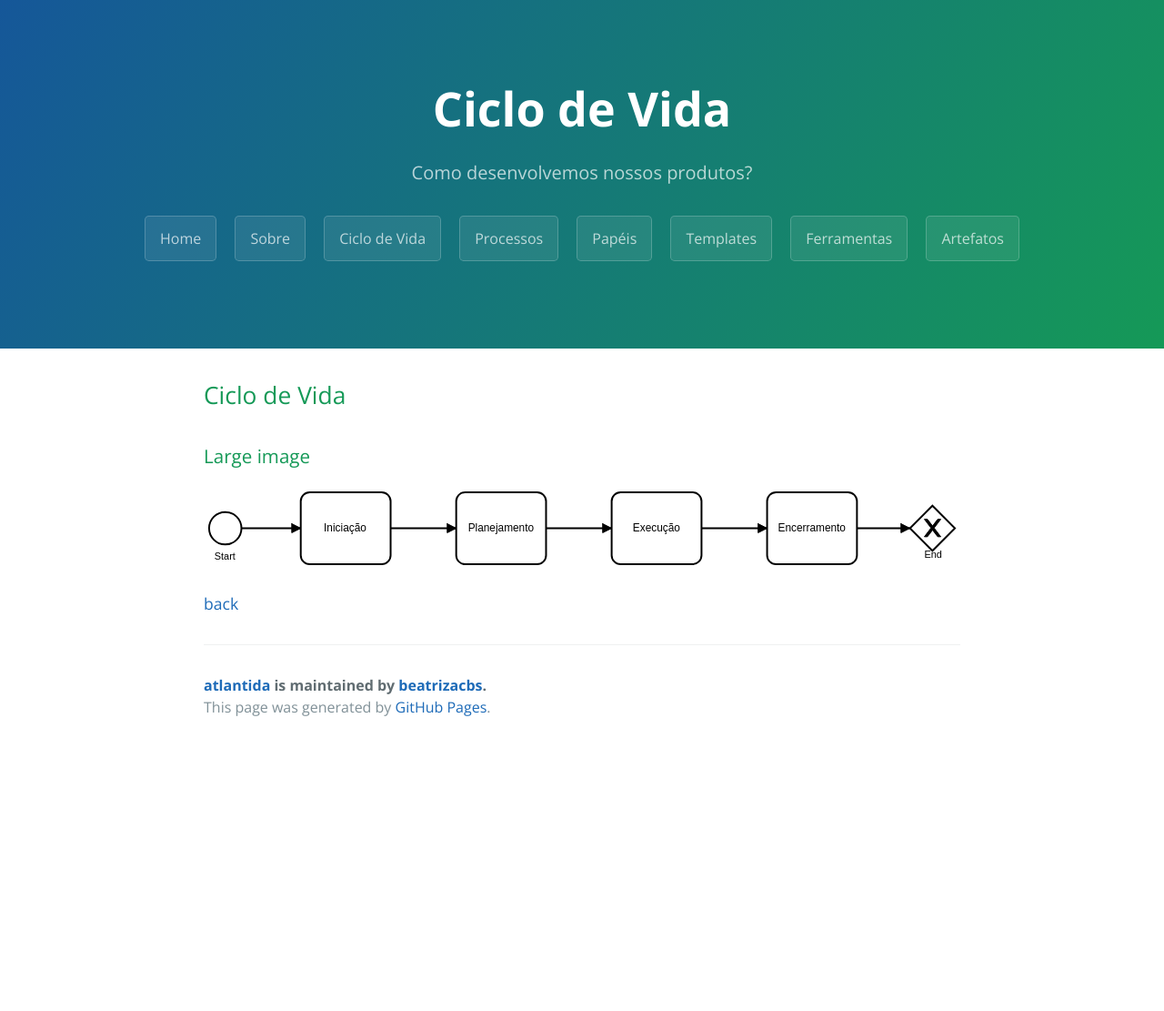
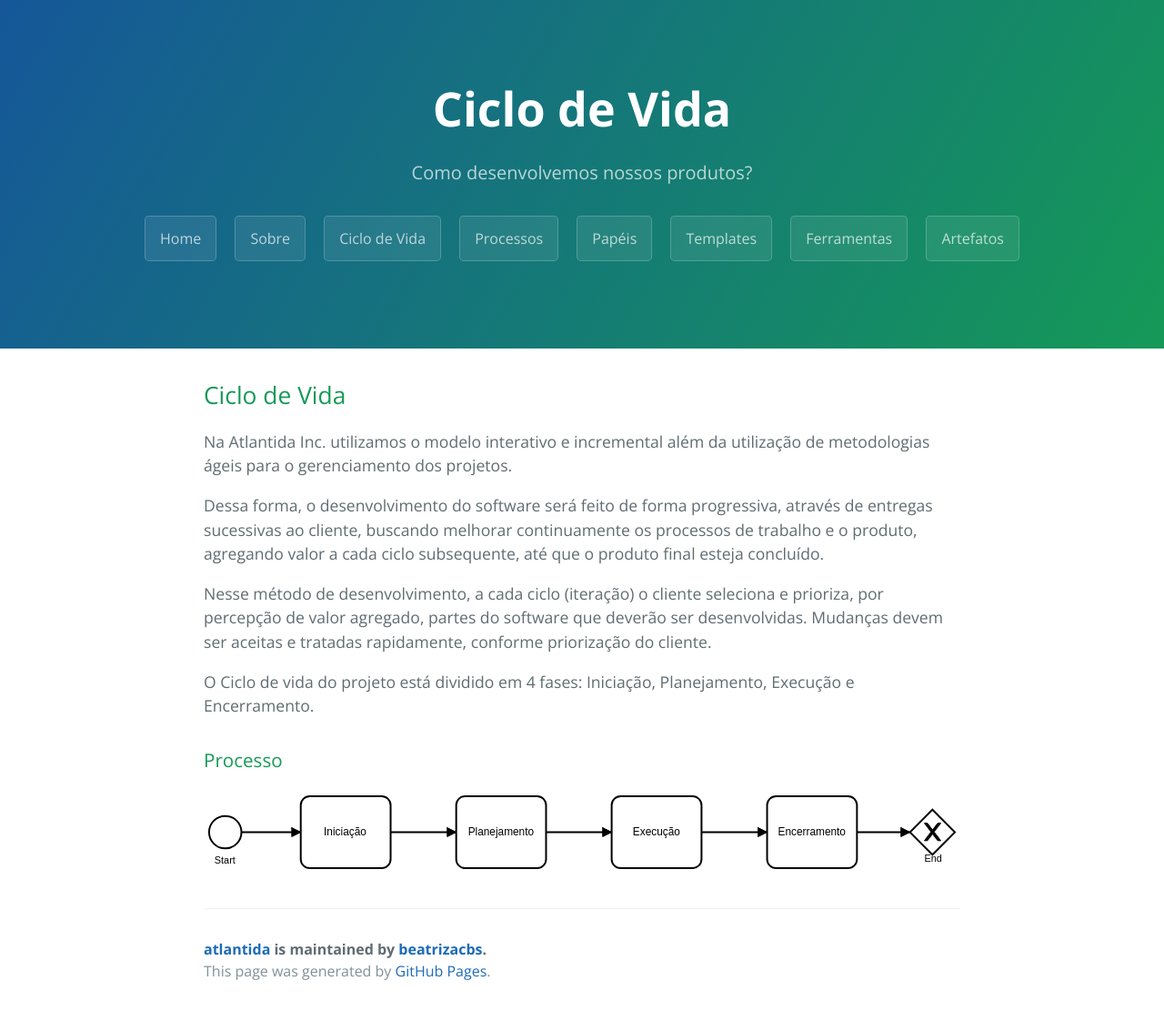
Before and after one commit to beatrizacbs/atlantida, a Jekyll site: the page built from ciclo_de_vida.md, in a window 1280 px wide. Shown: the whole page at 91% size. Built offline with Jekyll 4.4.1, drawn with Linux system fonts in a browser that asks for light colours; before the commit the page ends 900 px from its top, so only the background shows below that.

Commit message:
+ modifications in life cicle page

```diff
--- a/ciclo_de_vida.md
+++ b/ciclo_de_vida.md
@@ -6,11 +6,16 @@ description: Como desenvolvemos nossos produtos?
 
 ## Ciclo de Vida
 
+Na Atlantida Inc. utilizamos o modelo interativo e incremental além da utilização de metodologias ágeis para o gerenciamento dos projetos.
 
-### Large image
+Dessa forma, o desenvolvimento do software será feito de forma progressiva, através de entregas sucessivas ao cliente, buscando melhorar continuamente os processos de trabalho e o produto, agregando valor a cada ciclo subsequente, até que o produto final esteja concluído.
+
+Nesse método de desenvolvimento, a cada ciclo (iteração) o cliente seleciona e prioriza, por percepção de valor agregado, partes do software que deverão ser desenvolvidas. Mudanças devem ser aceitas e tratadas rapidamente, conforme priorização do cliente.
+
+
+O Ciclo de vida do projeto está dividido em 4 fases: Iniciação, Planejamento, Execução e Encerramento.
+
+
+### Processo
 
 ![Ciclo de Vida](https://beatrizacbs.github.io/atlantida/assets/images/diagram.svg)
-
-
-
-[back](./)
```
